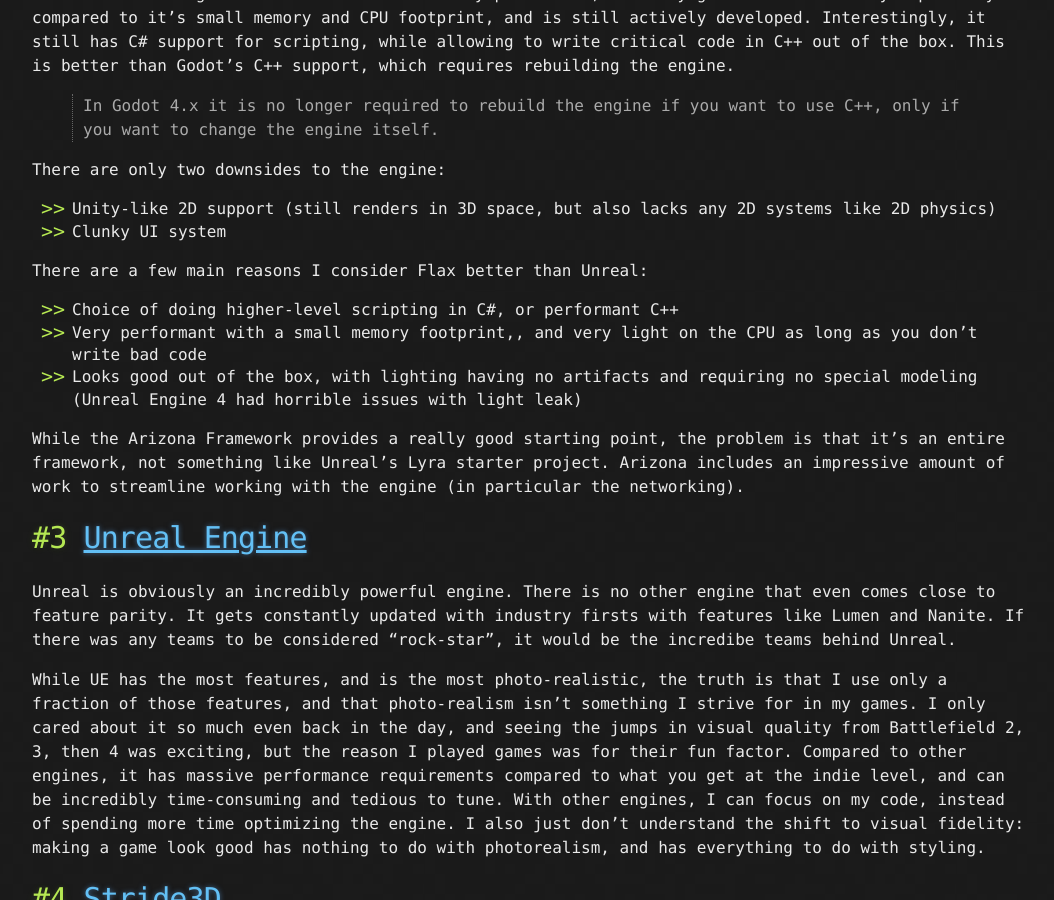
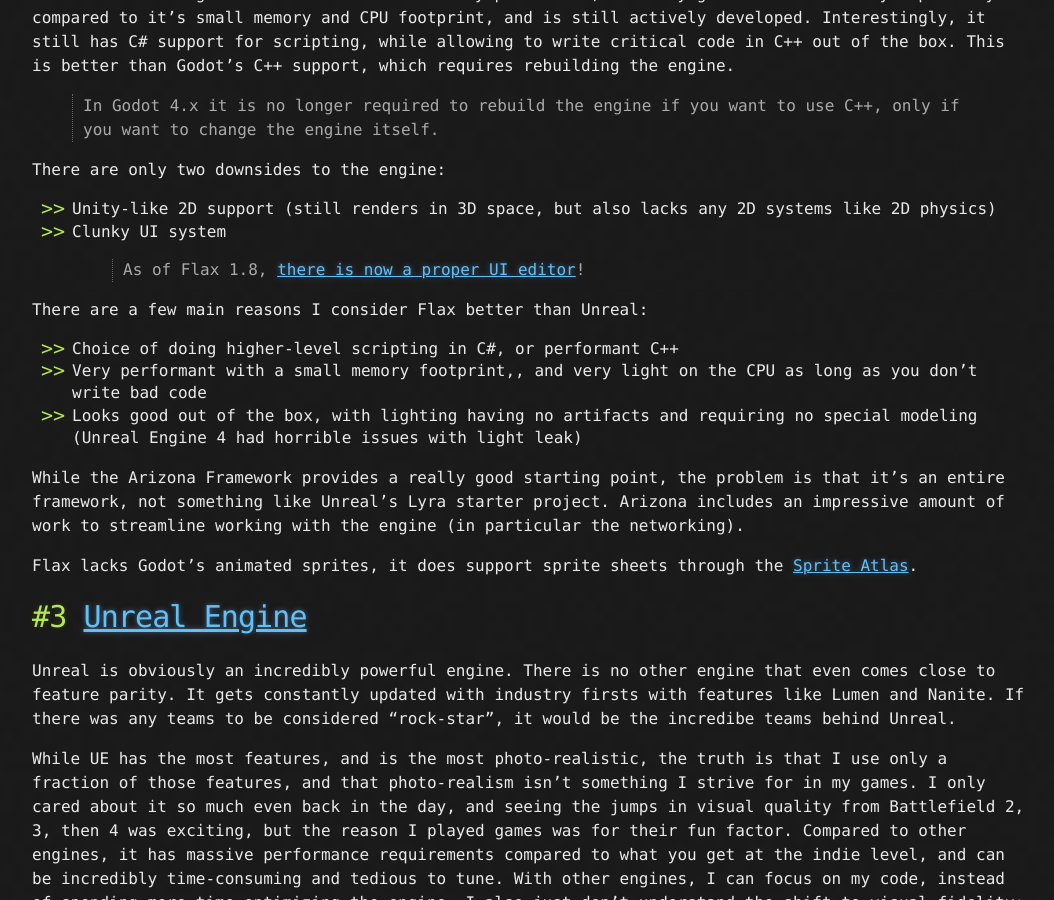
Before and after one commit to HubbleCommand/HubbleCommand.github.io, a Jekyll site: the page built from _posts/2021-08-15-game-engines.md, in a window 1280 px wide and 900 px high, scrolled down 1305 px. Shown: the whole window, without its empty margins (108-1162 px from the left). Built offline with Jekyll 4.4.1, drawn with Linux system fonts in a browser that asks for light colours; nearby versions of some CDN libraries.

Commit message:
more of flax engine

```diff
--- a/_posts/2021-08-15-game-engines.md
+++ b/_posts/2021-08-15-game-engines.md
@@ -34,6 +34,7 @@
 There are only two downsides to the engine:
 - Unity-like 2D support (still renders in 3D space, but also lacks any 2D systems like 2D physics)
 - Clunky UI system
+> As of Flax 1.8, [there is now a proper UI editor](https://flaxengine.com/blog/flax-1-8-released/)!
 
 There are a few main reasons I consider Flax better than Unreal:
 - Choice of doing higher-level scripting in C#, or performant C++
@@ -41,6 +42,8 @@
 - Looks good out of the box, with lighting having no artifacts and requiring no special modeling (Unreal Engine 4 had horrible issues with light leak)
 
 While the Arizona Framework provides a really good starting point, the problem is that it's an entire framework, not something like Unreal's Lyra starter project. Arizona includes an impressive amount of work to streamline working with the engine (in particular the networking).
+
+Flax lacks Godot's animated sprites, it does support sprite sheets through the [Sprite Atlas](https://docs.flaxengine.com/manual/graphics/sprites/modifying-sprite-atlas.html).
 
 # #3 [Unreal Engine ](https://www.unrealengine.com/en-US)
 Unreal is obviously an incredibly powerful engine. There is no other engine that even comes close to feature parity. It gets constantly updated with industry firsts with features like Lumen and Nanite. If there was any teams to be considered "rock-star", it would be the incredibe teams behind Unreal.
```
